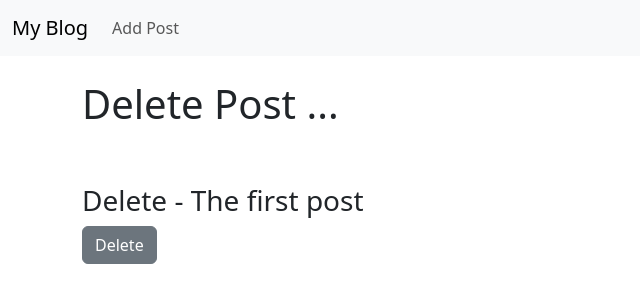
After one commit to GrayAdamsonWelsh/BlogTemplate, a Django app: page /article/1/remove in a window 1280 px wide. The commit adds this page. Shown: the top 303 px of the page, without its empty margins (0-640 px from the left). Run offline with Django 5.2, Linux system fonts and the light colour scheme; data comes from the database, SQL or seed files in the repository; both versions use the stored data as it was after the commit.

Commit message:
delete posts and order by date

```diff
--- a/theblog/models.py
+++ b/theblog/models.py
@@ -2,12 +2,14 @@ from django.db import models
 
 from django.contrib.auth.models import User
 from django.urls import reverse
+from datetime import datetime, date
 
 class Post(models.Model):
     title = models.CharField(max_length=255)
     title_tag = models.CharField(max_length=255, default="")
     author = models.ForeignKey(User, on_delete=models.CASCADE)
     body = models.TextField()
+    post_date = models.DateField(auto_now_add=True)
 
     def __str__(self):
         return self.title + ' : ' + str(self.author)
--- a/theblog/templates/article_detail.html
+++ b/theblog/templates/article_detail.html
@@ -5,8 +5,9 @@
 
 
 <h1>{{ post.title }}</h1>
-<small>By: {{ post.author.first_name}}  {{ post.author.last_name}}</small>
-<a href="{% url 'update_post' post.pk %}">Edit</a>
+<small>By: {{ post.author.first_name}}  {{ post.author.last_name}} - {{ post.post_date  }}</small>
+- <a href="{% url 'update_post' post.pk %}">Edit</a>
+- <a href="{% url 'delete_post' post.pk %}">Delete</a>
 <br>
 <hr>
 {{ post.body }}
--- /dev/null
+++ b/theblog/templates/delete_post.html
@@ -0,0 +1,15 @@
+{% extends 'base.html' %}
+
+{% block content %}
+<h1>Delete Post ... </h1>
+<br>
+<br>
+<h3>Delete - {{post.title}} </h3>
+<div class="form-group">
+    <form method="POST">
+        {% csrf_token %}
+        <button class="btn btn-secondary">Delete</button>
+    </form>
+</div>
+
+{% endblock %}
--- a/theblog/templates/home.html
+++ b/theblog/templates/home.html
@@ -12,6 +12,7 @@
             <a href="{% url 'article-detail' post.pk %}">{{ post.title }}</a>
             - {{ post.author.first_name }}  {{ post.author.last_name }}
             - <a href="{% url 'update_post' post.pk %}">Edit</a>
+            - <a href="{% url 'delete_post' post.pk %}">Delete</a>
             <br>
             {{ post.body }}
         </li>
--- a/theblog/urls.py
+++ b/theblog/urls.py
@@ -1,10 +1,11 @@
 
 from django.urls import path
-from .views import HomeView, ArticleDetailView, AddPostView, UpdatePostView
+from .views import HomeView, ArticleDetailView, AddPostView, UpdatePostView, DeletePostView
 
 urlpatterns = [
     path('', HomeView.as_view(), name="home"),
     path('article/<int:pk>', ArticleDetailView.as_view(), name="article-detail"),
     path('add_post/', AddPostView.as_view(), name="add_post"),
     path('article/edit/<int:pk>', UpdatePostView.as_view(), name="update_post"),
+    path('article/<int:pk>/remove', DeletePostView.as_view(), name="delete_post"),
 ]
--- a/theblog/views.py
+++ b/theblog/views.py
@@ -1,13 +1,15 @@
 from django.shortcuts import render
-from django.views.generic import ListView, DetailView, CreateView, UpdateView
+from django.views.generic import ListView, DetailView, CreateView, UpdateView, DeleteView
 from .models import Post
 from .forms import PostForm, EditForm
+from django.urls import reverse_lazy
 
 # Create your views here.
 
 class HomeView(ListView):
     model = Post
     template_name = 'home.html'
+    ordering = ["-post_date"]
 
 class ArticleDetailView(DetailView):
     model = Post
@@ -23,3 +25,8 @@ class UpdatePostView(UpdateView):
     model = Post
     form_class = EditForm
     template_name = 'update_post.html'
+
+class DeletePostView(DeleteView):
+    model = Post
+    template_name = 'delete_post.html'
+    success_url = reverse_lazy('home')
```
Also changed, not shown: db.sqlite3, theblog/migrations/0003_post_post_date.py (added).
